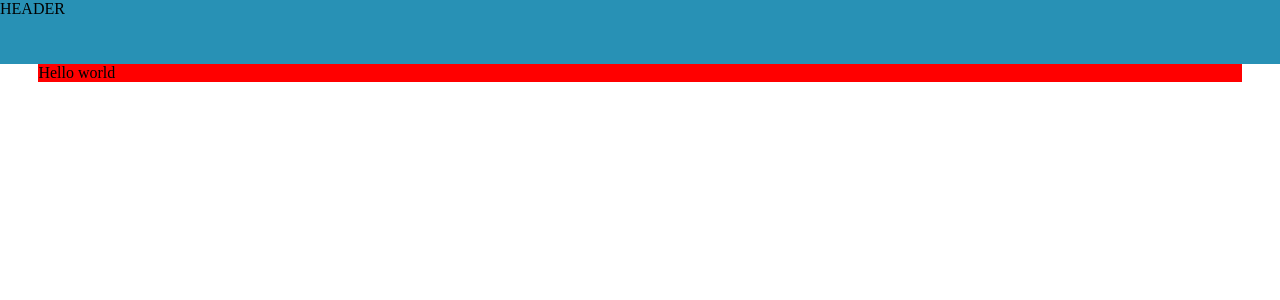
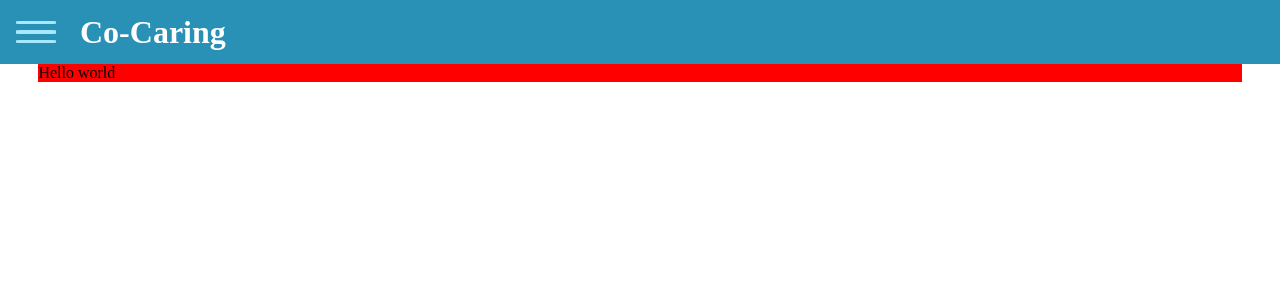
Before and after one commit to khongcodes/co-caring-dash, a React (Create React App) app: page / in a window 1280 px wide. Shown: the top 300 px of the page. Built offline with nearby package versions, Linux system fonts and the light colour scheme.

Commit message:
basic-style header, begin side menu implementation

```diff
--- a/src/components/Layout.js
+++ b/src/components/Layout.js
@@ -1,10 +1,33 @@
-import React from 'react';
+import React, { useState } from 'react';
 
 import layoutStyles from "../styles/layout.module.scss";
 
+const Burger = () => (
+  <div
+    className = {layoutStyles.burger}
+  >
+    <div/>
+    <div/>
+    <div/>
+  </div>
+)
+
+const SideMenu = () => (
+  <div>
+    <ul>
+      <li>foo</li>
+      <li>bar</li>
+    </ul>
+  </div>
+)
+
 const Header = () => (
   <div className={layoutStyles.header}>
-    HEADER
+    <Burger />
+
+    <div className={layoutStyles.titleContainer}>
+      <h1>Co-Caring</h1>
+    </div>
   </div>
 )
 
--- a/src/pages/About.js
+++ b/src/pages/About.js
@@ -1,7 +1,9 @@
 import React from 'react';
 
 const About = () => (
-  <div></div>
+  <div>
+
+  </div>
 )
 
 export default About
--- a/src/styles/layout.module.scss
+++ b/src/styles/layout.module.scss
@@ -6,7 +6,41 @@
 
 .header {
   background-color: #2891B5;
+  width: 100%;
   height: 4rem;
+  overflow: auto;
+
+
+  .burger {
+    float: left;
+    margin: 1.3rem 0.5rem 1.3rem 1rem;
+    width: 2.5rem;
+    height: 1.4rem;
+    display: flex;
+    flex-direction: column;
+    justify-content: space-between;
+
+    div {
+      background-color: rgb(166, 233, 255);
+      width: 100%;
+      border-radius: 12%;
+      height: 15%;
+    }
+  }
+
+  .titleContainer {
+    display: inline-block;
+    margin: 0.5rem;
+    margin-left: 1rem;
+    height: 3rem;
+    width: 10rem;
+
+    h1 {
+      margin-block-start: 0.4rem;
+      margin-block-end: 0;
+      color: white;
+    }
+  }
 }
 
 main {
```
